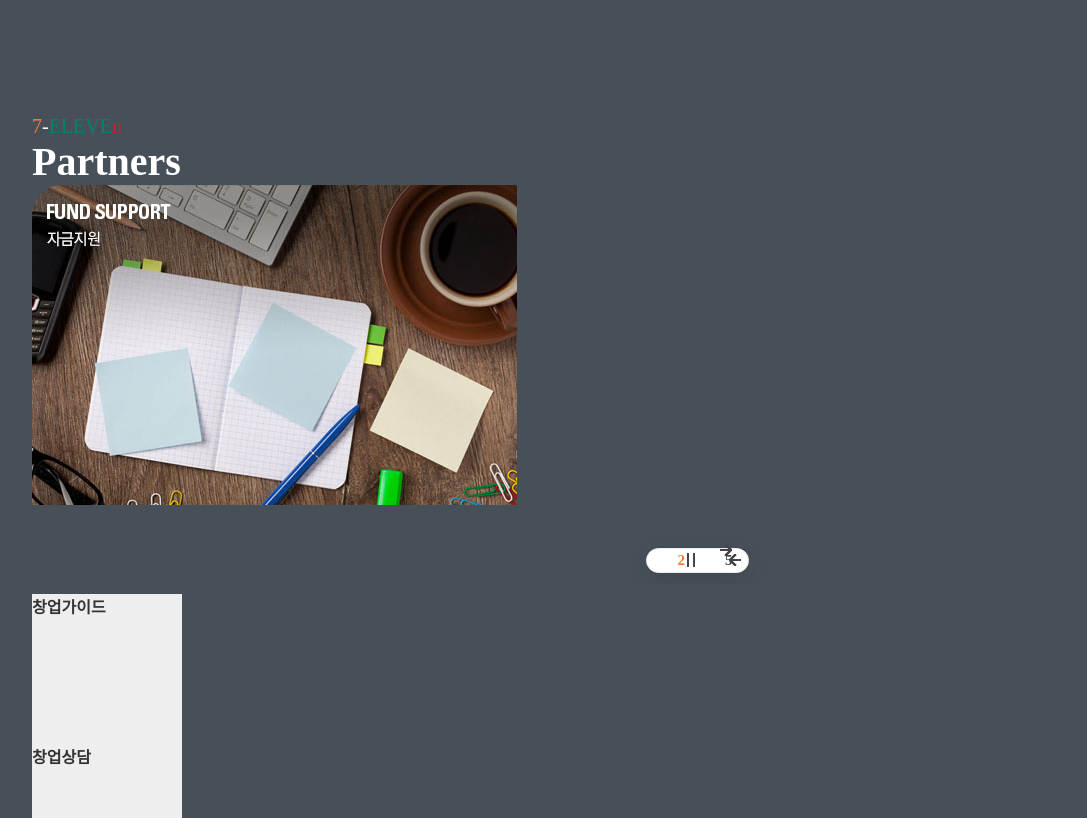
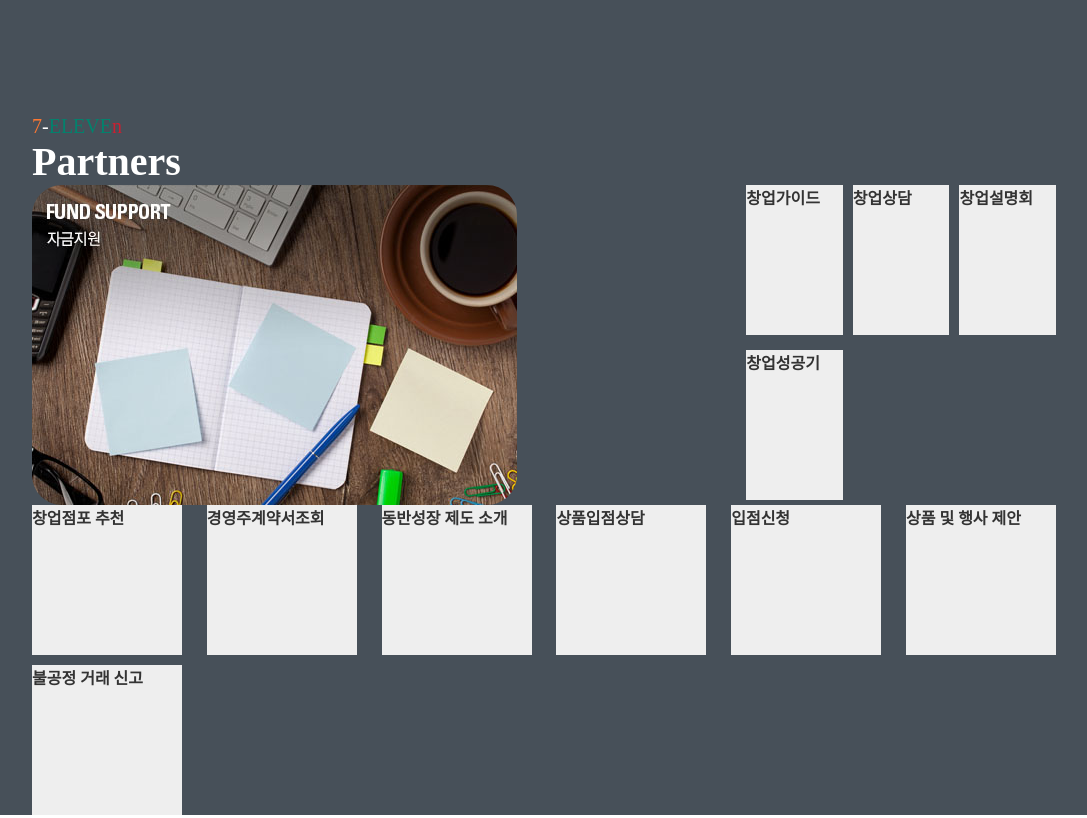
Before and after one commit to Jumi-Jo/seveneleven, a plain HTML site: page index.html in a window 1280 px wide. Shown: the part 4960-5778 px from the top of the page, without its empty margins (96-1183 px from the left). Drawn offline with nearby package versions, Linux system fonts and the light colour scheme; a web font is replaced by a local one.

Commit message:
partner 수정

```diff
--- a/css/main.css
+++ b/css/main.css
@@ -893,61 +893,82 @@ section{
   width: 80%;
   position: relative;
 }
-#partner .part-cont1 .swiper-slide{
-  border-radius: 30px;
-  overflow: hidden;
-}
+
 #partner .part-cont1 {
   display: flex;
   flex-wrap: wrap;
   gap: 10px;
 
-  margin: 0 auto;
+  justify-content: space-between;
+}
+
+
+#partner .part-cont1 .paco1{
+  border-radius: 30px;
+  overflow: hidden;
+  width: 485px;
+  height: 320px;
+}
+
+#partner .paco2{
+  display: flex;
+  justify-content: space-between;
+  flex-wrap: wrap;
+  gap: 10px;
+
 }
 #partner .paco2 li{
   width: 150px;
   height: 150px;
   background-color: #eee;
 }
-
-
+#partner .pc2 li{
+  width: calc((100% - 20px) / 3);
+}
+#partner .swiper{
+  margin-left: 0;
+  margin-right: 0;
+}
 /*controller*/
 #partner .mv-control{
   display: flex;
   justify-content: space-between;
   z-index: 9999;
-  width: 10%;
-  height: 25px;
+  width: 160px;
+  height: 28px;
   position: relative;
-  top: -36px;
-  left: 60%;
+  top: -380px;
+  left: 300px;
   border: 1px solid #ebebeb;
   align-items: center;
-  padding: 0px 32px;
-  border-radius: 16px;
+  padding: 0px 10px;
+  border-radius: 10px;
   background-color: #fff;
   margin-bottom: 54px;
   box-shadow: 0px 8px 24px rgba(0, 0, 0, 0.1);
 }
 #partner .mv-control .controller{
-  width: 40%;
+  width: 20%;
 }
 #partner .mv-control .pagination{
   width: 60%;
 }
 #partner .mv-control .controller .buttons{
   display: flex;
-  gap: 20px;
+  gap: 5px;
 }
 #partner .mv-control .controller .buttons li{
-  width: 24px;
-  min-width: 24px;
-  height: 24px;
-  min-width: 24px;
-  min-height: 24px;
+  width: 16px;
+  min-width: 16px;
+  min-height: 16px;
   overflow: hidden;
   font-size: 1px;
   cursor: pointer;
+}
+
+#partner .mv-control .swiper-button-next, .swiper-rtl .swiper-button-prev {
+    right: var(--swiper-navigation-sides-offset, 10px);
+    left: 30%;
 }
 #partner .mv-control .controller .buttons .swiper-button-prev:after {
   display: none;
@@ -963,8 +984,8 @@ section{
 
 #partner .mv-control .prevbtn, #main-visual .mv-control .nextbtn{
   position: static;
-  width: 40px;
-  height: 15px;
+  width: 10px;
+  height: 10px;
   color: transparent;
   font-size: 0;
   margin-top: 0;
@@ -973,7 +994,7 @@ section{
   display: flex;
   justify-content: center;
   align-items: center;
-  gap: 10px;
+  gap: 5px;
 }
 #partner .mv-control .pagination .swiper-pagination{
   position: static;
--- a/index.html
+++ b/index.html
@@ -894,7 +894,7 @@
 
               </div><!--.mv-control-->
             </div>
-            <ul class="paco2">
+            <ul class="paco2 pc2">
               <li class="">
                 <h4>창업가이드</h4>
               </li>
@@ -909,7 +909,7 @@
               </li>
             </ul>
           </div>
-          <ul class="paco2">
+          <ul class="paco2 pc3">
             <li class="">
               <h4>창업점포 추천</h4>
             </li>
```
